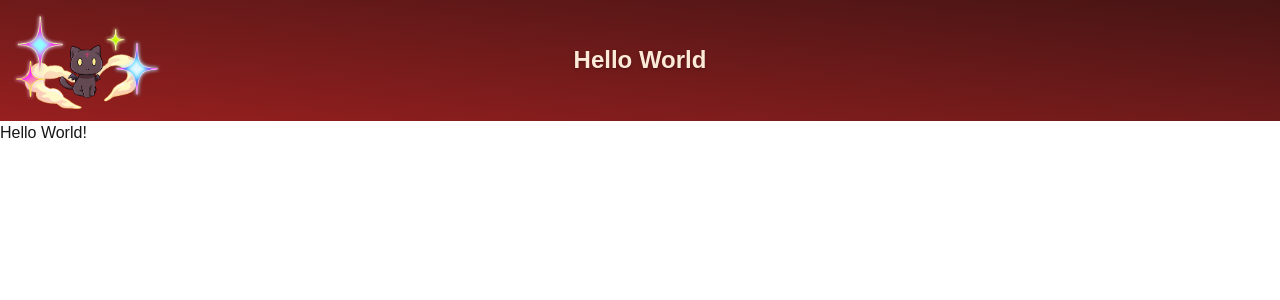
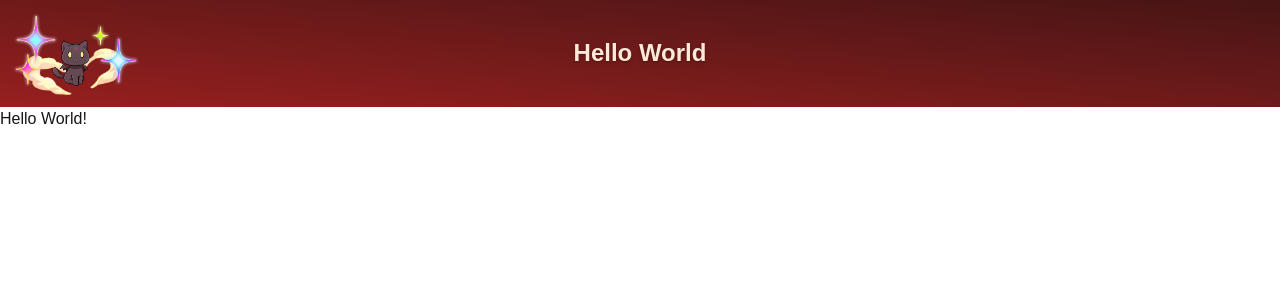
Before and after one commit to Thomas-Gouzecky/MeguURL, a Next.js app in the folder Frontend/: page /hello-world in a window 1280 px wide. Shown: the top 300 px of the page. Built offline with nearby package versions, Linux system fonts and the light colour scheme.

Commit message:
updated home icon image size

```diff
--- a/Frontend/app/_components/Navbar/components/NavHome.tsx
+++ b/Frontend/app/_components/Navbar/components/NavHome.tsx
@@ -8,8 +8,8 @@ export default function NavHome() {
 				className="flex justify-center items-center"
 			>
 				<img
+					className="max-w-32 w-fit h-fit"
 					src="/sparkle-chomusuke.webp"
-					width={150}
 				/>
 				{/* <p className="text-2xl text-shadow-md font-bold">Home</p> */}
 			</Link>
```
